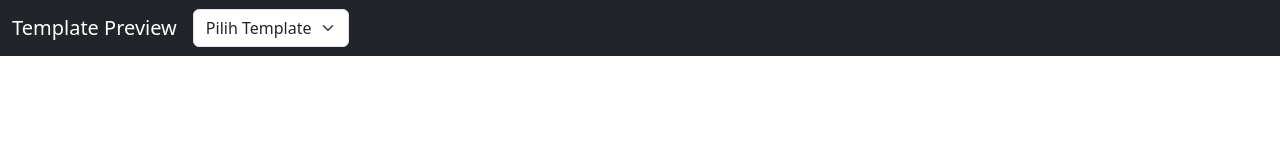
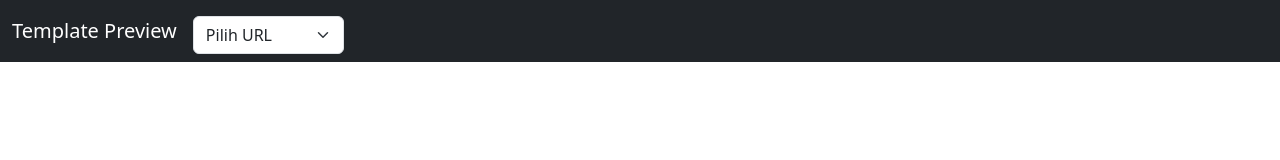
Before and after one commit to aidilweb/aidilweb.github.io, a plain HTML site: page theme_law.html in a window 1280 px wide. Drawn offline with nearby package versions, Linux system fonts and the light colour scheme.

Commit message:
Update theme_law.html

```diff
--- a/theme_law.html
+++ b/theme_law.html
@@ -11,14 +11,17 @@
 
 <body>
 
-    <nav class="navbar navbar-expand-lg navbar-dark bg-dark">
+      <nav class="navbar navbar-expand-lg navbar-dark bg-dark">
         <div class="container-fluid">
             <a class="navbar-brand" href="#">Template Preview</a>
+            <button class="navbar-toggler" type="button" data-bs-toggle="collapse" data-bs-target="#navbarNav" aria-controls="navbarNav" aria-expanded="false" aria-label="Toggle navigation">
+                <span class="navbar-toggler-icon"></span>
+            </button>
             <div class="collapse navbar-collapse" id="navbarNav">
                 <ul class="navbar-nav me-auto">
                     <li class="nav-item">
-                        <select id="urlSelect" class="form-select" aria-label="Select URL">
-                            <option selected>Pilih Template</option>
+                        <select id="urlSelect" class="form-select mt-2" aria-label="Select URL">
+                            <option selected>Pilih URL</option>
                         </select>
                     </li>
                 </ul>
```
